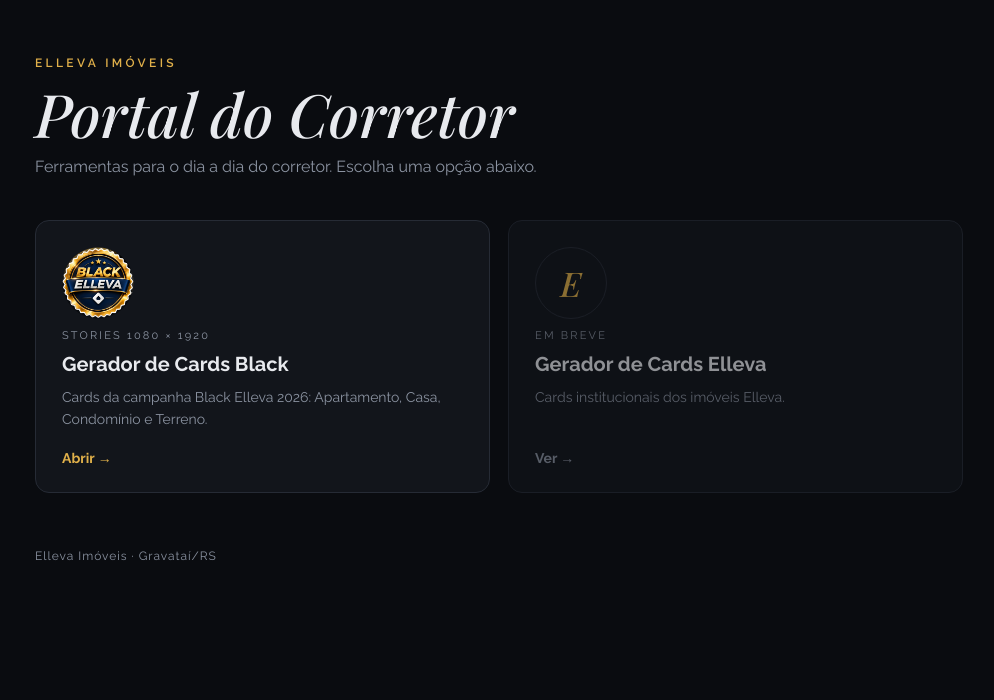
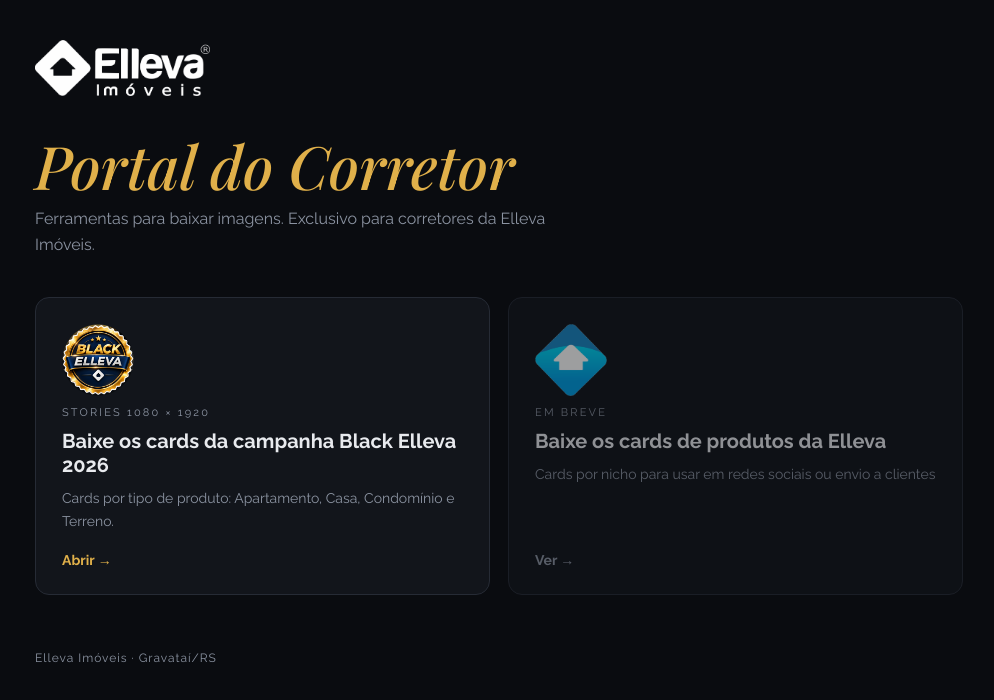
Before and after one commit to MovingTarget-Dash/portal-do-corretor-elleva, a plain HTML site: page index.html in a window 1280 px wide. Shown: the whole page, without its empty margins (141-1135 px from the left). Drawn offline with Linux system fonts and the light colour scheme.

Commit message:
Portal: logo branco, textos dos cartoes e icone Elleva
Co-Authored-By: Claude Sonnet 5.5 <noreply@anthropic.com>

```diff
--- a/index.html
+++ b/index.html
@@ -10,9 +10,10 @@
   :root{--bg:#0a0c10;--panel:#12151b;--line:#262b35;--tx:#e8eaee;--mut:#8b93a1;--gold:#e0b04a}
   *{box-sizing:border-box}
   body{margin:0;background:var(--bg);color:var(--tx);font-family:'Raleway',system-ui,sans-serif;min-height:100vh}
-  .wrap{max-width:960px;margin:0 auto;padding:56px 16px 48px}
+  .logo{display:block;height:56px;width:auto;margin:0 0 36px}
+  .wrap{max-width:960px;margin:0 auto;padding:40px 16px 48px}
   .eyebrow{font-size:12px;letter-spacing:.28em;text-transform:uppercase;color:var(--gold);font-weight:600}
-  h1{font-family:'Playfair Display',serif;font-style:italic;font-weight:500;font-size:clamp(36px,7vw,60px);margin:10px 0 8px;line-height:1.1}
+  h1{color:var(--gold);font-family:'Playfair Display',serif;font-style:italic;font-weight:500;font-size:clamp(36px,7vw,60px);margin:10px 0 8px;line-height:1.1}
   .sub{color:var(--mut);font-size:16px;margin:0 0 40px;max-width:560px;line-height:1.6}
   .grid{display:grid;grid-template-columns:repeat(auto-fit,minmax(280px,1fr));gap:18px}
   a.card{display:flex;flex-direction:column;gap:10px;background:var(--panel);border:1px solid var(--line);border-radius:14px;padding:26px;color:inherit;text-decoration:none;transition:border-color .15s,transform .15s}
@@ -30,22 +31,22 @@
 </head>
 <body>
 <div class="wrap">
-  <div class="eyebrow">Elleva Imóveis</div>
+  <img class="logo" src="assets/logo-elleva-branco.png" alt="Elleva Imóveis">
   <h1>Portal do Corretor</h1>
-  <p class="sub">Ferramentas para o dia a dia do corretor. Escolha uma opção abaixo.</p>
+  <p class="sub">Ferramentas para baixar imagens. Exclusivo para corretores da Elleva Imóveis.</p>
   <div class="grid">
     <a class="card" href="gerador-cards-black/">
       <img src="gerador-cards-black/assets/selo-black-elleva.png" alt="">
       <span class="tag">Stories 1080 × 1920</span>
-      <h2>Gerador de Cards Black</h2>
-      <p>Cards da campanha Black Elleva 2026: Apartamento, Casa, Condomínio e Terreno.</p>
+      <h2>Baixe os cards da campanha Black Elleva 2026</h2>
+      <p>Cards por tipo de produto: Apartamento, Casa, Condomínio e Terreno.</p>
       <span class="go">Abrir →</span>
     </a>
     <a class="card soon" href="gerador-cards-elleva/">
-      <div class="ico">E</div>
+      <img src="assets/icone-elleva.png" alt="">
       <span class="tag">Em breve</span>
-      <h2>Gerador de Cards Elleva</h2>
-      <p>Cards institucionais dos imóveis Elleva.</p>
+      <h2>Baixe os cards de produtos da Elleva</h2>
+      <p>Cards por nicho para usar em redes sociais ou envio a clientes</p>
       <span class="go">Ver →</span>
     </a>
   </div>
```
Also changed, not shown: assets/icone-elleva.png (added), assets/logo-elleva-branco.png (added).
